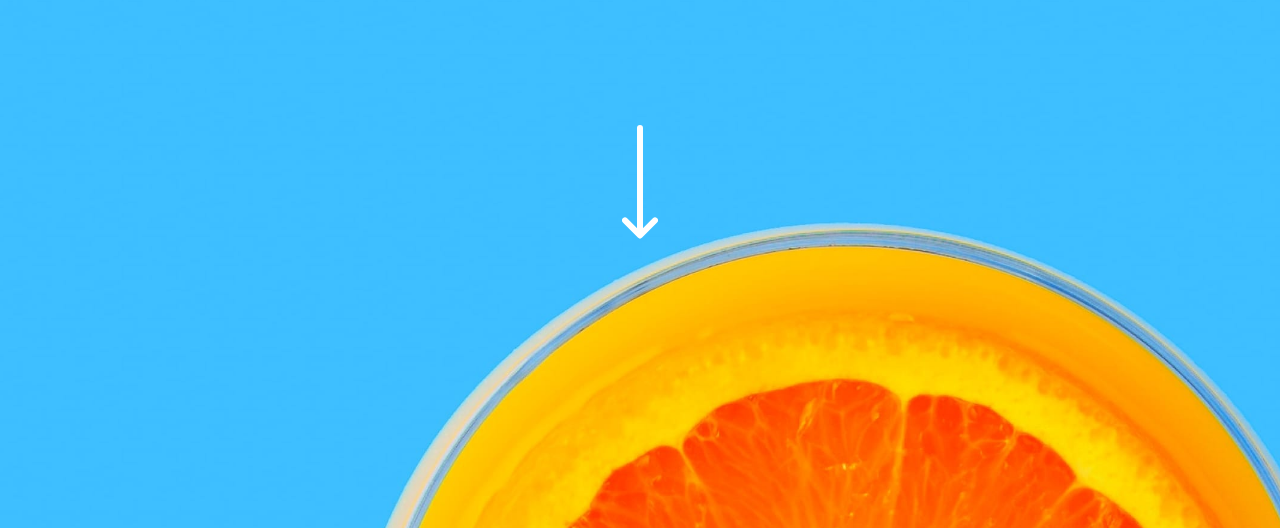
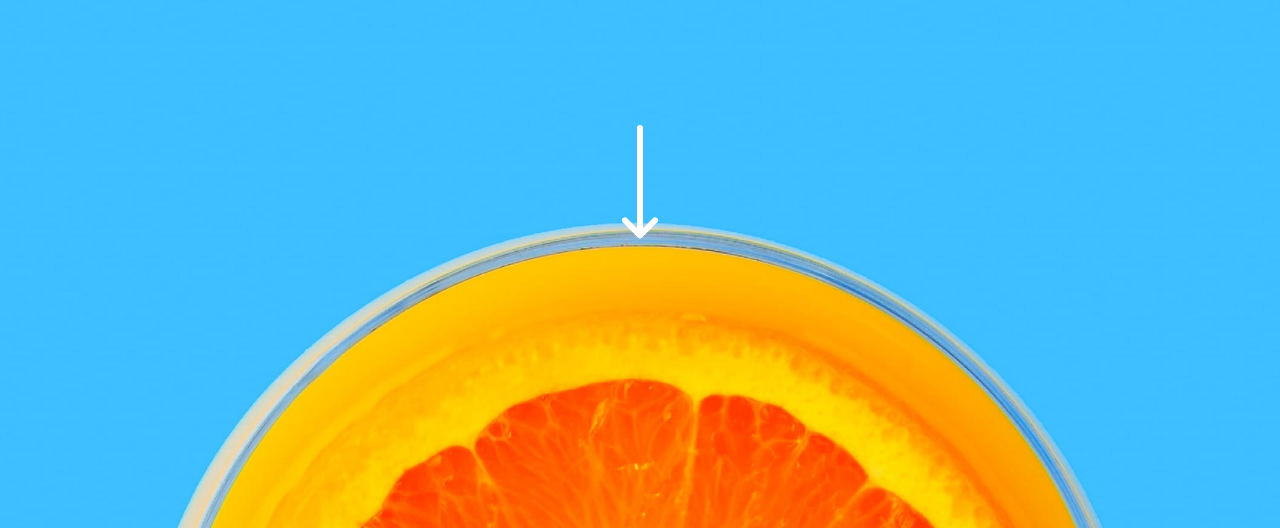
Before and after one commit to Abrosss/Landingpage, a plain HTML site: page sunnyside-agency-landing-page-main/index.html in a window 1280 px wide. Shown: the part 272-800 px from the top of the page. Drawn offline with Linux system fonts and the light colour scheme.

Commit message:
Add files via upload

```diff
--- a/sunnyside-agency-landing-page-main/style.css
+++ b/sunnyside-agency-landing-page-main/style.css
@@ -18,7 +18,7 @@ p{
 .header{
     background: url("/images/desktop/image-header.jpg");
     background-size: cover;
-    background-position: -1rem;
+    background-position: center center;
     text-align: center;
     height: 60rem;
 }
```
